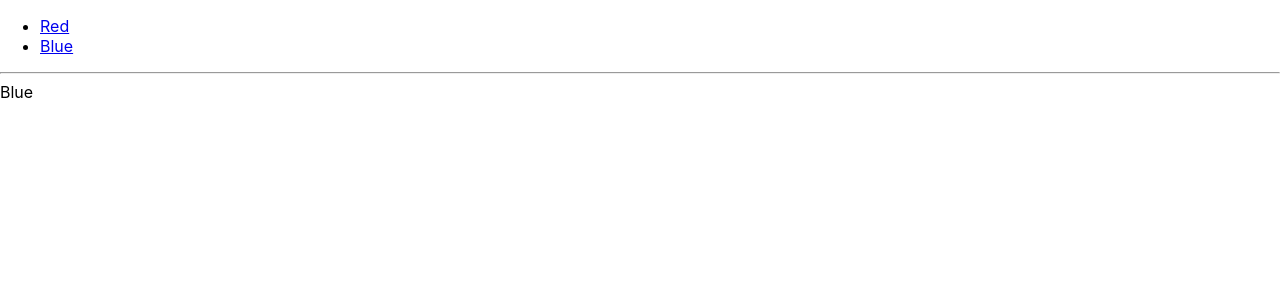
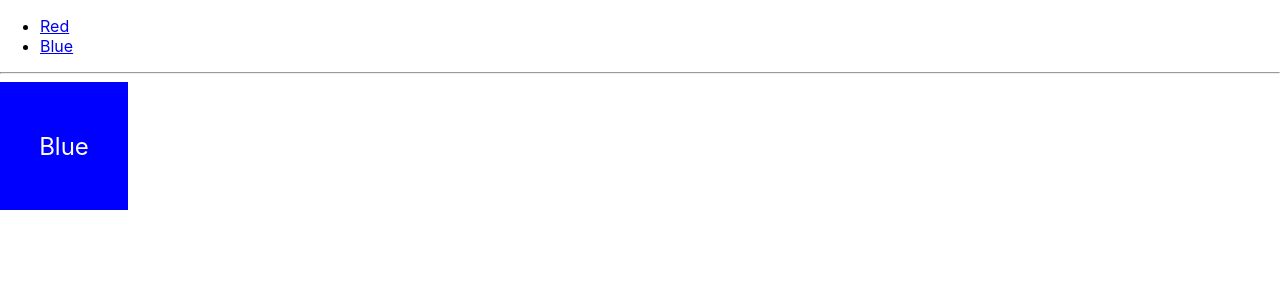
Before and after one commit to DJ-Yang/ssr-recipe, a React (Create React App) app: page /blue in a window 1280 px wide. Shown: the top 300 px of the page. Built offline with nearby package versions, Linux system fonts and the light colour scheme.

Commit message:
Commit before eject

```diff
--- a/src/components/Blue.js
+++ b/src/components/Blue.js
@@ -2,7 +2,7 @@ import React from "react";
 import "./Blue.css";
 
 const Blue = () => {
-  return <div classNmae="Blue">Blue</div>;
+  return <div className="Blue">Blue</div>;
 };
 
 export default Blue;
```
